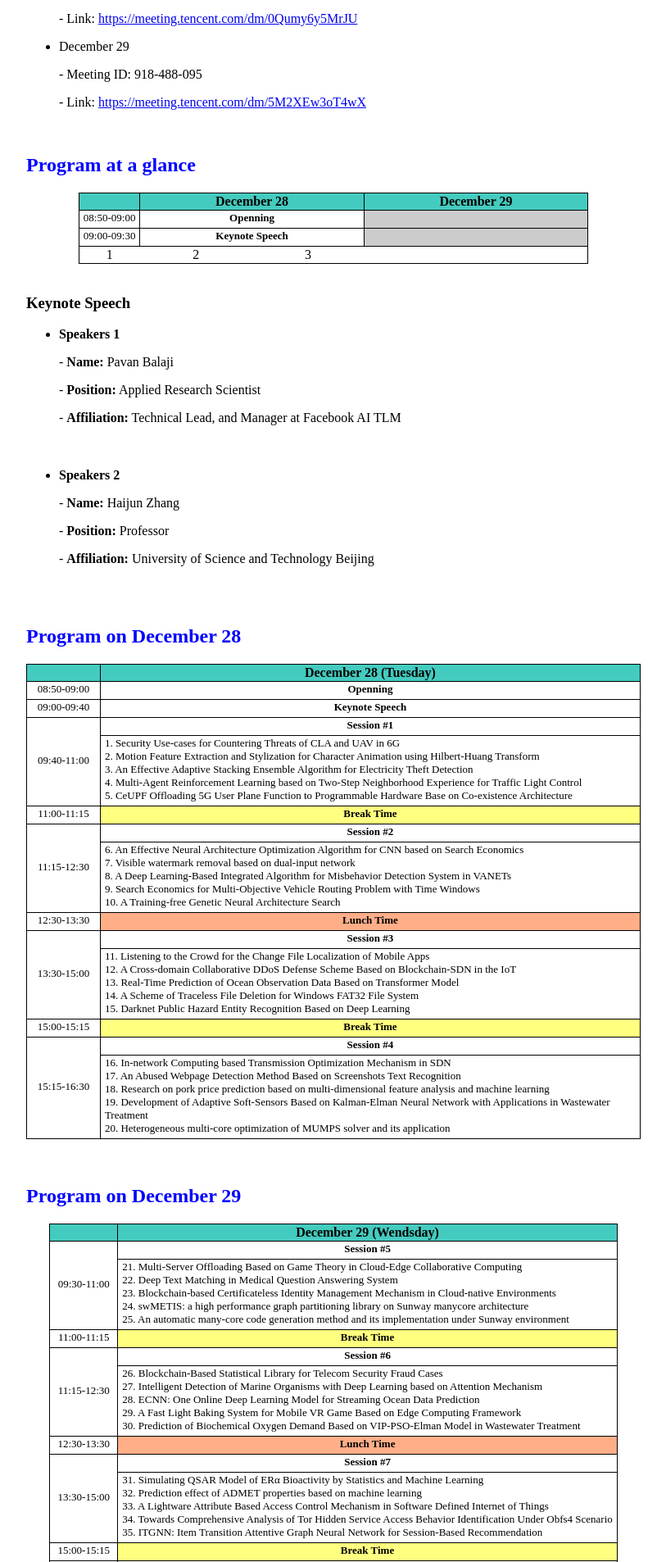
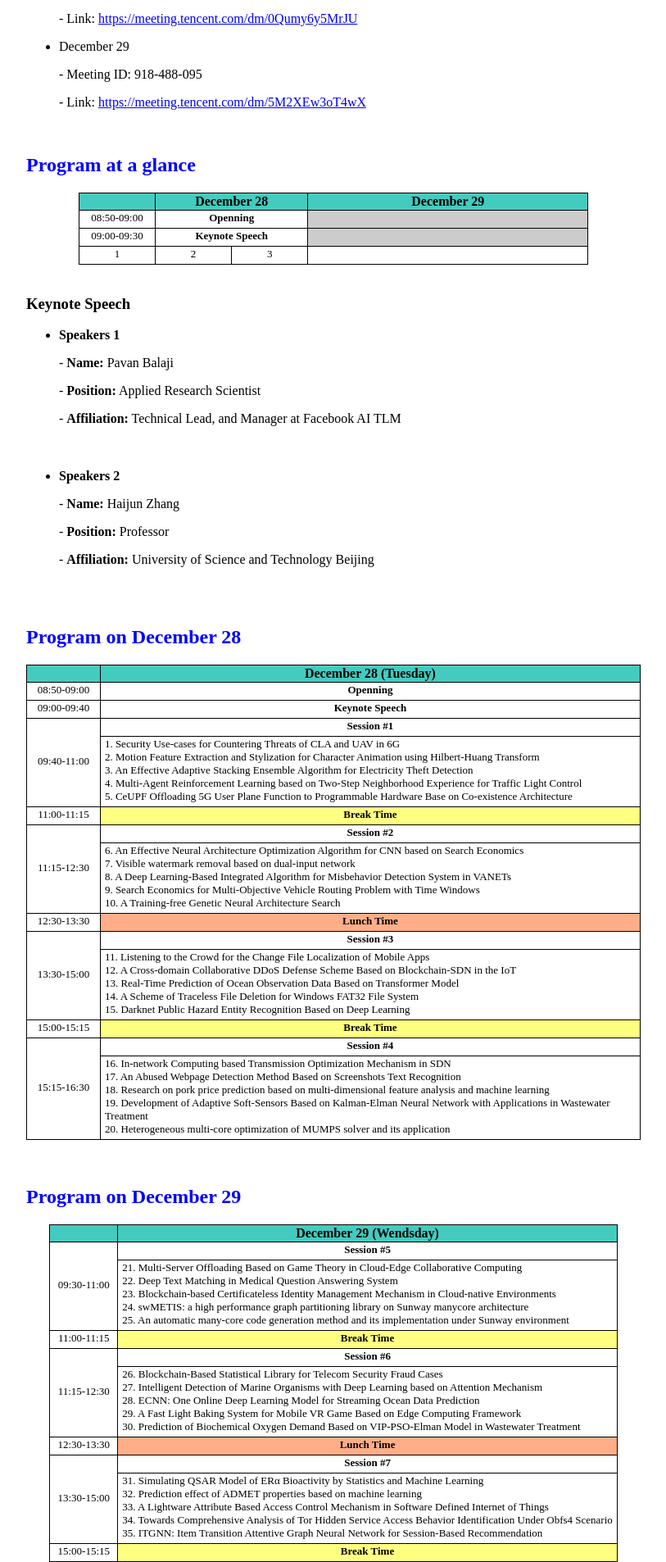
Before and after one commit to icea-conf/2021, a Jekyll site: the page built from program/index.html, in a window 1280 px wide. Shown: the part 591-2497 px from the top of the page at 82% size, without its empty margins (233-1046 px from the left). Built offline with Jekyll 4.4.1, drawn with Linux system fonts in a browser that asks for light colours.

Commit message:
Update index.html

```diff
--- a/program/index.html
+++ b/program/index.html
@@ -41,9 +41,9 @@
                               <td class="tcontent4" width="44%" colspan="2"style="background-color:#CCCCCC"></td>
                          </tr>
                          <tr>
-                              <td>1</td>
-                              <td>2</td>
-                              <td>3</td>
+                              <td class="tcontent4" width="12%">1</td>
+                              <td class="tcontent4" width="12%">2</td>
+                              <td class="tcontent4" width="12%">3</td>
                          </tr>
 
 <!--
```
